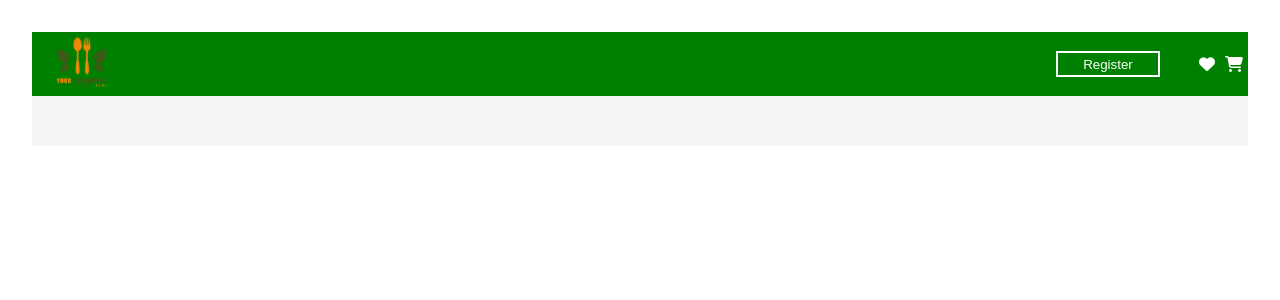
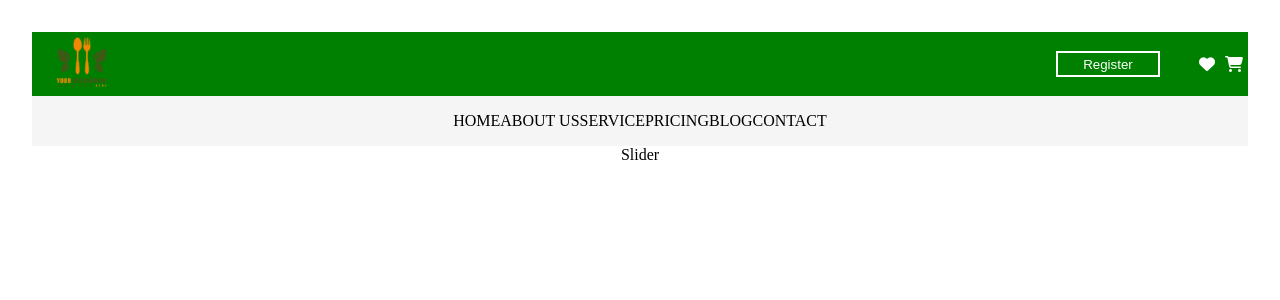
Before and after one commit to Komal73/vite-project, a React (Vite) app: page / in a window 1280 px wide. Shown: the top 300 px of the page. Built offline with nearby package versions, Linux system fonts and the light colour scheme.

Commit message:
navbar changes and added slider

```diff
--- a/src/Components/Nav-Bar/NavBar.css
+++ b/src/Components/Nav-Bar/NavBar.css
@@ -53,12 +53,11 @@
     background-color: whitesmoke;
 }
 
-.lower-nav>ul>li{
-    text-decoration: none;
-    outline: none;
-    color: black;
-    font-size: 15px;
-    /* font-weight: bold; */
+.lower-nav{
+
     display: flex;
-    flex-direction: row;
+    justify-content: center;
+    align-items: center;
+    padding: 5px;
+
 }
--- a/src/Components/Nav-Bar/NavBar.jsx
+++ b/src/Components/Nav-Bar/NavBar.jsx
@@ -24,7 +24,12 @@ const NavBar = () => {
     </div>
 
     <div className='lower-nav'>
-
+        <div className="options">HOME</div>
+        <div className="options">ABOUT US</div>
+        <div className="options">SERVICE</div>
+        <div className="options">PRICING</div>
+        <div className="options">BLOG</div>
+        <div className="options">CONTACT</div>
     </div>
     </>
   )
--- /dev/null
+++ b/src/Components/Slider/Slider.jsx
@@ -0,0 +1,10 @@
+import React from 'react'
+import './Slider.css'
+
+const Slider = () => {
+  return (
+    <div>Slider</div>
+  )
+}
+
+export default Slider
--- a/src/Pages/Home Page/HomePage.jsx
+++ b/src/Pages/Home Page/HomePage.jsx
@@ -1,10 +1,12 @@
 import React from 'react'
 import './HomePage.css'
 import NavBar from '../../Components/Nav-Bar/NavBar'
+import Slider from '../../Components/Slider/Slider'
 const HomePage = () => {
   return (
     <>
     <NavBar/>
+    <Slider/>
     </>
   )
 }
```
Also changed, not shown: src/Components/Slider/Slider.css (added).
